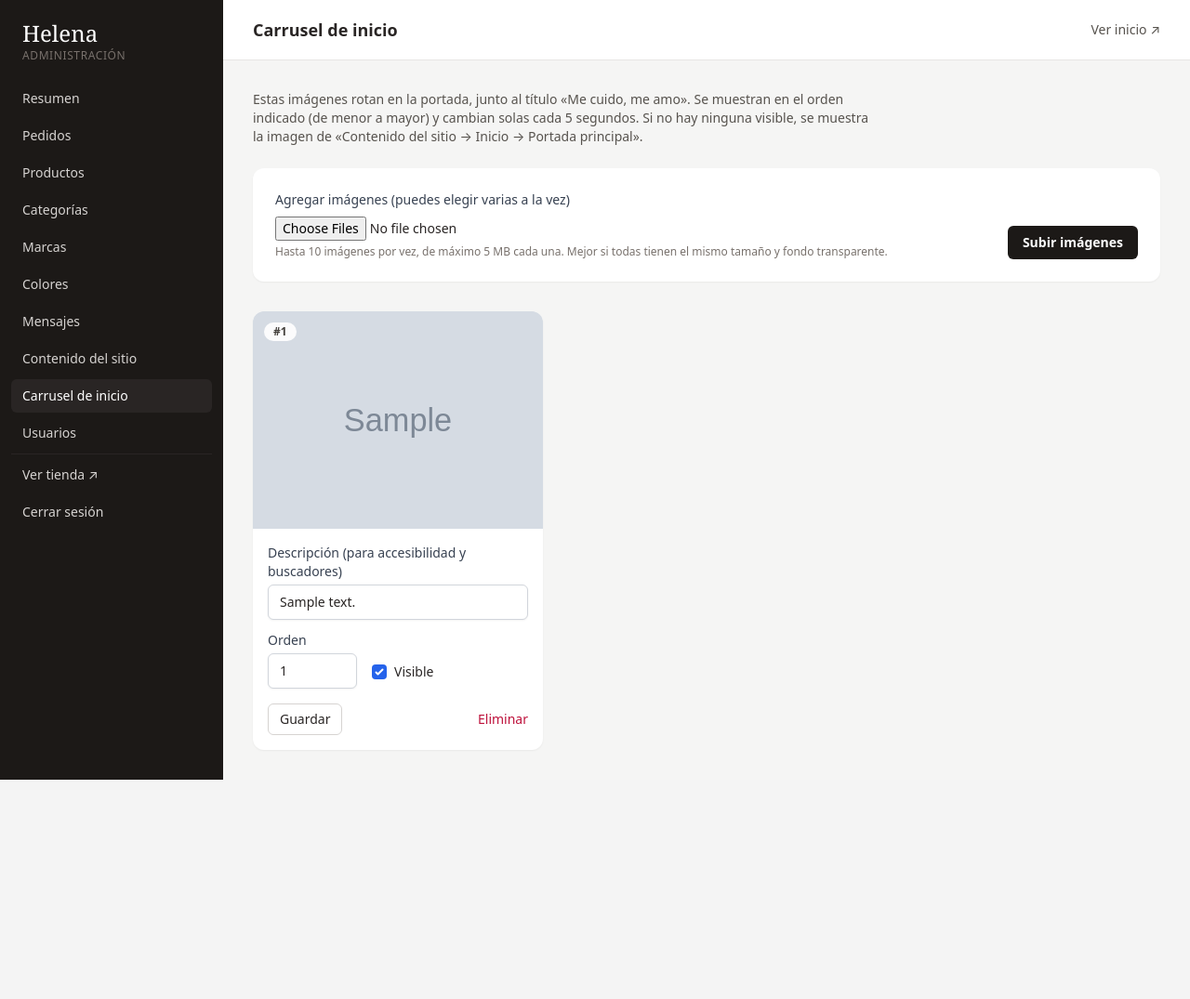
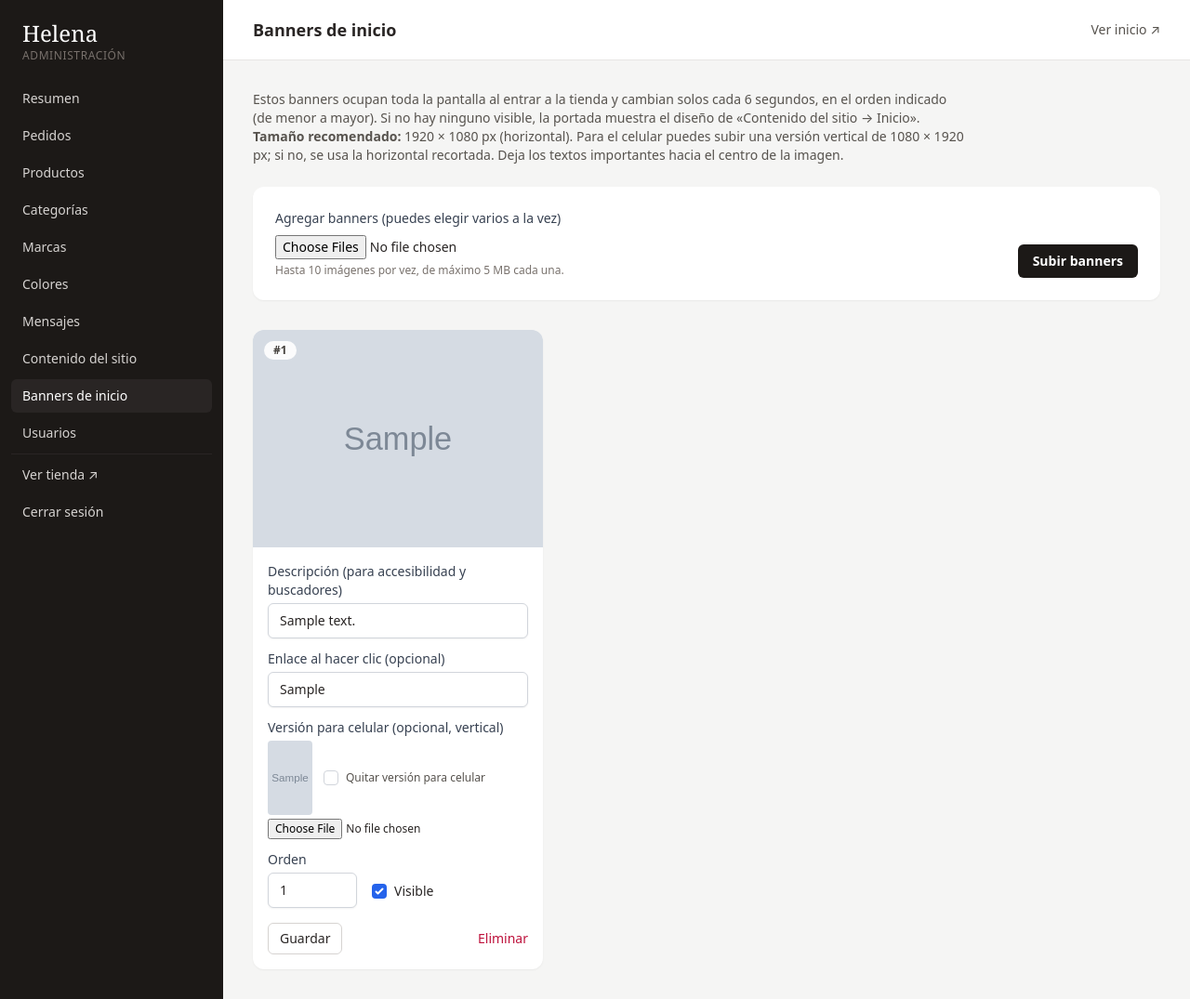
Before and after one commit to francisco-7240/Helena, a Laravel app: page /admin/carrusel in a window 1280 px wide. Shown: the whole page at 93% size. Before the commit the page ends 839 px from the top, so only its background shows below. Run offline with Laravel 12, Linux system fonts and the light colour scheme; a user stored in the database is signed in; tables that the repository leaves empty hold one stand-in row (values such as "Sample post"); grey boxes marked "Sample" are stand-in pictures; style sheets or scripts are compiled from the project's sources; some web fonts are replaced.

Commit message:
Inicio: banners a pantalla completa en lugar del carrusel junto al título
- Los banners de Admin → Banners de inicio reemplazan el hero y ocupan todo el
  ancho y el alto visible; sin banners se muestra el hero de Contenido del sitio
- Cada banner admite una versión vertical para celular y un enlace opcional
- Las URL de imágenes codifican el nombre del archivo (espacios, tildes) para
  que funcionen en src y srcset

Co-Authored-By: Claude Opus 5.5 <noreply@anthropic.com>
Claude-Session: https://claude.ai/code/session_01Qds6qcRpfUzSU9Gk7ZuCi7

```diff
--- a/app/Http/Controllers/Admin/CarruselController.php
+++ b/app/Http/Controllers/Admin/CarruselController.php
@@ -11,7 +11,7 @@ use Illuminate\Support\Facades\Storage;
 use Illuminate\View\View;
 
 /**
- * Imágenes del carrusel de la portada.
+ * Banners del carrusel de la portada.
  */
 class CarruselController extends Controller
 {
@@ -51,18 +51,40 @@ class CarruselController extends Controller
     {
         $datos = $request->validate([
             'descripcion' => ['nullable', 'string', 'max:255'],
+            'enlace' => ['nullable', 'string', 'max:255', 'regex:/^(https?:\/\/|\/)/'],
             'orden' => ['required', 'integer', 'min:0', 'max:9999'],
             'activo' => ['boolean'],
+            'imagen_movil' => ['nullable', 'image', 'max:5120'],
+            'quitar_movil' => ['boolean'],
+        ], [
+            'enlace.regex' => 'El enlace debe empezar por https:// o por / (por ejemplo /tienda).',
         ]);
 
-        $imagen->update([...$datos, 'activo' => $request->boolean('activo')]);
+        $cambios = [
+            'descripcion' => $datos['descripcion'] ?? null,
+            'enlace' => $datos['enlace'] ?? null,
+            'orden' => $datos['orden'],
+            'activo' => $request->boolean('activo'),
+        ];
+
+        if ($request->hasFile('imagen_movil') || $request->boolean('quitar_movil')) {
+            if ($imagen->imagen_movil) {
+                Storage::disk('public')->delete($imagen->imagen_movil);
+            }
+
+            $cambios['imagen_movil'] = $request->hasFile('imagen_movil')
+                ? ArchivoSubido::guardarConNombreOriginal($request->file('imagen_movil'), 'carrusel')
+                : null;
+        }
+
+        $imagen->update($cambios);
 
         return redirect()->route('admin.carrusel.index')->with('status', 'Imagen actualizada.');
     }
 
     public function destroy(CarruselImagen $imagen): RedirectResponse
     {
-        Storage::disk('public')->delete($imagen->imagen);
+        Storage::disk('public')->delete(array_filter([$imagen->imagen, $imagen->imagen_movil]));
         $imagen->delete();
 
         return redirect()->route('admin.carrusel.index')->with('status', 'Imagen eliminada del carrusel.');
--- a/app/Models/CarruselImagen.php
+++ b/app/Models/CarruselImagen.php
@@ -2,12 +2,13 @@
 
 namespace App\Models;
 
+use App\Support\ArchivoSubido;
 use Illuminate\Database\Eloquent\Builder;
 use Illuminate\Database\Eloquent\Factories\HasFactory;
 use Illuminate\Database\Eloquent\Model;
 
 /**
- * Imagen del carrusel de la portada. "imagen" es la ruta dentro del disco "public".
+ * Banner del carrusel de la portada. "imagen" e "imagen_movil" son rutas dentro del disco "public".
  */
 class CarruselImagen extends Model
 {
@@ -17,7 +18,9 @@ class CarruselImagen extends Model
 
     protected $fillable = [
         'imagen',
+        'imagen_movil',
         'descripcion',
+        'enlace',
         'orden',
         'activo',
     ];
@@ -40,6 +43,14 @@ class CarruselImagen extends Model
      */
     public function url(): string
     {
-        return asset('storage/'.$this->imagen);
+        return ArchivoSubido::url($this->imagen);
+    }
+
+    /**
+     * URL de la versión para celular, o la imagen principal si no tiene.
+     */
+    public function urlMovil(): string
+    {
+        return $this->imagen_movil ? ArchivoSubido::url($this->imagen_movil) : $this->url();
     }
 }
--- a/app/Models/Producto.php
+++ b/app/Models/Producto.php
@@ -2,6 +2,7 @@
 
 namespace App\Models;
 
+use App\Support\ArchivoSubido;
 use Illuminate\Database\Eloquent\Builder;
 use Illuminate\Database\Eloquent\Factories\HasFactory;
 use Illuminate\Database\Eloquent\Model;
@@ -104,6 +105,6 @@ class Producto extends Model
     {
         $imagen = $this->imagenes->firstWhere('es_portada', true) ?? $this->imagenes->first();
 
-        return $imagen ? asset('storage/'.$imagen->imagen) : null;
+        return $imagen ? ArchivoSubido::url($imagen->imagen) : null;
     }
 }
--- a/app/Support/ArchivoSubido.php
+++ b/app/Support/ArchivoSubido.php
@@ -28,6 +28,15 @@ class ArchivoSubido
     }
 
     /**
+     * URL pública de un archivo del disco "public", con cada parte de la ruta codificada
+     * (los espacios y tildes de los nombres originales no rompen src ni srcset).
+     */
+    public static function url(string $ruta): string
+    {
+        return asset('storage/'.implode('/', array_map('rawurlencode', explode('/', $ruta))));
+    }
+
+    /**
      * Quita del nombre los caracteres que no son válidos en un archivo o en una URL
      * (barras, comodines, caracteres de control...), conservando letras con tilde y espacios.
      */
--- a/resources/views/admin/carrusel/index.blade.php
+++ b/resources/views/admin/carrusel/index.blade.php
@@ -1,12 +1,13 @@
-<x-admin-layout titulo="Carrusel de inicio">
+<x-admin-layout titulo="Banners de inicio">
     <x-slot name="acciones">
         <a href="{{ route('inicio') }}" target="_blank" class="text-sm text-stone-600 hover:underline">Ver inicio ↗</a>
     </x-slot>
 
-    <p class="mb-6 max-w-2xl text-sm text-stone-600">
-        Estas imágenes rotan en la portada, junto al título «Me cuido, me amo». Se muestran en el orden indicado
-        (de menor a mayor) y cambian solas cada 5 segundos. Si no hay ninguna visible, se muestra la imagen de
-        «Contenido del sitio → Inicio → Portada principal».
+    <p class="mb-6 max-w-3xl text-sm text-stone-600">
+        Estos banners ocupan toda la pantalla al entrar a la tienda y cambian solos cada 6 segundos, en el orden
+        indicado (de menor a mayor). Si no hay ninguno visible, la portada muestra el diseño de «Contenido del sitio → Inicio».
+        <br><strong>Tamaño recomendado:</strong> 1920 × 1080 px (horizontal). Para el celular puedes subir una versión vertical de 1080 × 1920 px;
+        si no, se usa la horizontal recortada. Deja los textos importantes hacia el centro de la imagen.
     </p>
 
     {{-- Agregar imágenes --}}
@@ -14,36 +15,52 @@
           class="mb-8 flex flex-col gap-4 rounded-xl bg-white p-6 shadow-sm sm:flex-row sm:items-end">
         @csrf
         <div class="flex-1">
-            <x-input-label for="imagenes" value="Agregar imágenes (puedes elegir varias a la vez)" />
+            <x-input-label for="imagenes" value="Agregar banners (puedes elegir varios a la vez)" />
             <input id="imagenes" type="file" name="imagenes[]" accept="image/*" multiple required class="mt-2 block w-full text-sm">
-            <p class="mt-1 text-xs text-stone-500">Hasta 10 imágenes por vez, de máximo 5 MB cada una. Mejor si todas tienen el mismo tamaño y fondo transparente.</p>
+            <p class="mt-1 text-xs text-stone-500">Hasta 10 imágenes por vez, de máximo 5 MB cada una.</p>
             <x-input-error :messages="$errors->get('imagenes')" class="mt-1" />
             <x-input-error :messages="$errors->get('imagenes.*')" class="mt-1" />
         </div>
-        <x-admin.boton>Subir imágenes</x-admin.boton>
+        <x-admin.boton>Subir banners</x-admin.boton>
     </form>
 
     {{-- Imágenes actuales --}}
     @if ($imagenes->isEmpty())
-        <p class="rounded-xl bg-white p-6 text-sm text-stone-500 shadow-sm">Todavía no hay imágenes en el carrusel.</p>
+        <p class="rounded-xl bg-white p-6 text-sm text-stone-500 shadow-sm">Todavía no hay banners en el carrusel.</p>
     @else
         <div class="grid gap-5 sm:grid-cols-2 xl:grid-cols-3">
             @foreach ($imagenes as $imagen)
                 <article @class(['flex flex-col overflow-hidden rounded-xl bg-white shadow-sm', 'opacity-60' => ! $imagen->activo])>
-                    <div class="relative aspect-[4/3] bg-stone-100">
-                        <img src="{{ $imagen->url() }}" alt="{{ $imagen->descripcion }}" class="h-full w-full object-contain">
+                    <div class="relative aspect-video bg-stone-100">
+                        <img src="{{ $imagen->url() }}" alt="{{ $imagen->descripcion }}" class="h-full w-full object-cover">
                         <span class="absolute left-3 top-3 rounded-full bg-white/90 px-2.5 py-0.5 text-xs font-semibold text-stone-700">#{{ $imagen->orden }}</span>
                         @unless ($imagen->activo)
                             <span class="absolute right-3 top-3 rounded-full bg-stone-800/80 px-2.5 py-0.5 text-xs font-semibold text-white">Oculta</span>
                         @endunless
                     </div>
 
-                    <form id="actualizar-{{ $imagen->id }}" method="POST" action="{{ route('admin.carrusel.update', $imagen) }}" class="flex flex-1 flex-col gap-3 p-4 pb-0 text-sm">
+                    <form id="actualizar-{{ $imagen->id }}" method="POST" action="{{ route('admin.carrusel.update', $imagen) }}" enctype="multipart/form-data" class="flex flex-1 flex-col gap-3 p-4 pb-0 text-sm">
                         @csrf
                         @method('PATCH')
                         <div>
                             <x-input-label :for="'descripcion-'.$imagen->id" value="Descripción (para accesibilidad y buscadores)" />
                             <x-text-input :id="'descripcion-'.$imagen->id" name="descripcion" class="mt-1 block w-full text-sm" :value="$imagen->descripcion" />
+                        </div>
+                        <div>
+                            <x-input-label :for="'enlace-'.$imagen->id" value="Enlace al hacer clic (opcional)" />
+                            <x-text-input :id="'enlace-'.$imagen->id" name="enlace" class="mt-1 block w-full text-sm" :value="$imagen->enlace" placeholder="/tienda o https://…" />
+                        </div>
+                        <div>
+                            <x-input-label :for="'movil-'.$imagen->id" value="Versión para celular (opcional, vertical)" />
+                            @if ($imagen->imagen_movil)
+                                <div class="mt-1 flex items-center gap-3">
+                                    <img src="{{ $imagen->urlMovil() }}" alt="" class="h-20 w-12 rounded object-cover">
+                                    <label class="flex items-center gap-2 text-xs text-stone-600">
+                                        <input type="checkbox" name="quitar_movil" value="1" class="rounded border-gray-300"> Quitar versión para celular
+                                    </label>
+                                </div>
+                            @endif
+                            <input id="movil-{{ $imagen->id }}" type="file" name="imagen_movil" accept="image/*" class="mt-1 block w-full text-xs">
                         </div>
                         <div class="flex items-end gap-4">
                             <div>
@@ -59,7 +76,7 @@
                     </form>
                     <div class="flex items-center justify-between p-4 text-sm">
                         <button form="actualizar-{{ $imagen->id }}" class="rounded-md border border-stone-300 px-3 py-1.5 text-sm hover:bg-stone-50">Guardar</button>
-                        <x-admin.eliminar :action="route('admin.carrusel.destroy', $imagen)" mensaje="¿Eliminar esta imagen del carrusel? El archivo se borrará." />
+                        <x-admin.eliminar :action="route('admin.carrusel.destroy', $imagen)" mensaje="¿Eliminar este banner del carrusel? Los archivos se borrarán." />
                     </div>
                 </article>
             @endforeach
--- a/resources/views/components/admin-layout.blade.php
+++ b/resources/views/components/admin-layout.blade.php
@@ -21,7 +21,7 @@
                 ['admin.colores.index', 'admin.colores.*', 'Colores'],
                 ['admin.contactos.index', 'admin.contactos.*', 'Mensajes'],
                 ['admin.paginas.index', 'admin.paginas.*', 'Contenido del sitio'],
-                ['admin.carrusel.index', 'admin.carrusel.*', 'Carrusel de inicio'],
+                ['admin.carrusel.index', 'admin.carrusel.*', 'Banners de inicio'],
                 ['admin.usuarios.index', 'admin.usuarios.*', 'Usuarios'],
             ];
         @endphp
--- a/resources/views/tienda/producto.blade.php
+++ b/resources/views/tienda/producto.blade.php
@@ -1,5 +1,5 @@
 @php
-    $imagenes = $producto->imagenes->map(fn ($img) => asset('storage/'.$img->imagen))->values();
+    $imagenes = $producto->imagenes->map(fn ($img) => \App\Support\ArchivoSubido::url($img->imagen))->values();
     $portada = $producto->portadaUrl();
     $variantes = $producto->productoColores->sortByDesc('es_predeterminado')->values();
     $varianteInicial = $variantes->firstWhere('stock', '>', 0) ?? $variantes->first();
```
Also changed, not shown: resources/views/partials/carrusel.blade.php (+42 -29 lines), resources/views/tienda/inicio.blade.php (+5 -4 lines), tests/Feature/CarruselTest.php (+57 -2 lines), adm-banners.png (added), banner-escritorio.png (added), banner-movil.png (added), database/migrations/2026_11_19_170416_add_enlace_e_imagen_movil_to_carrusel_imagenes_table.php (added).
